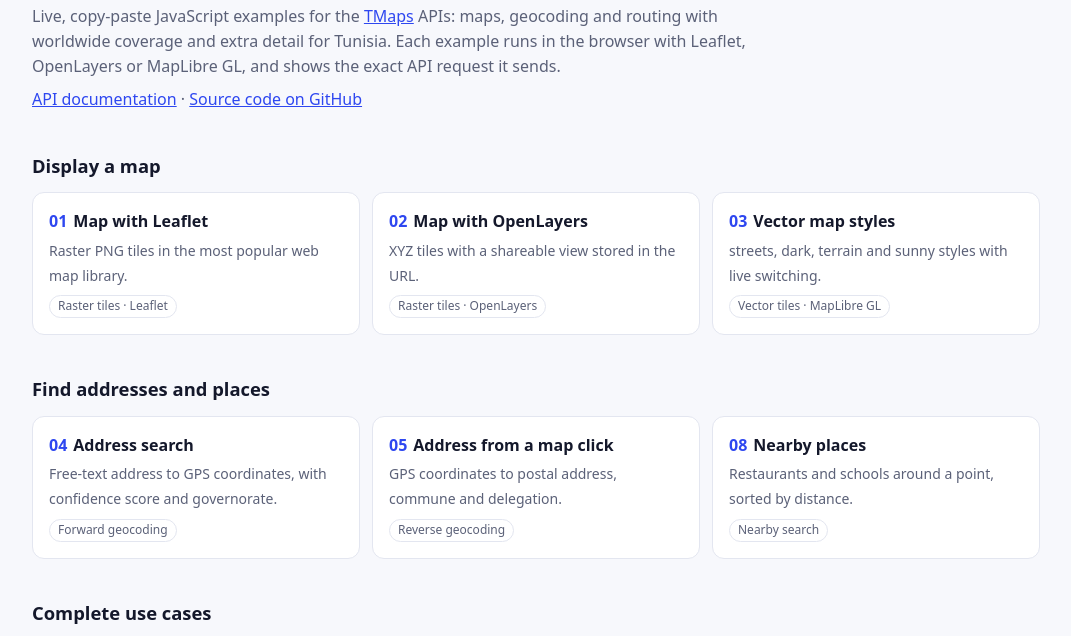
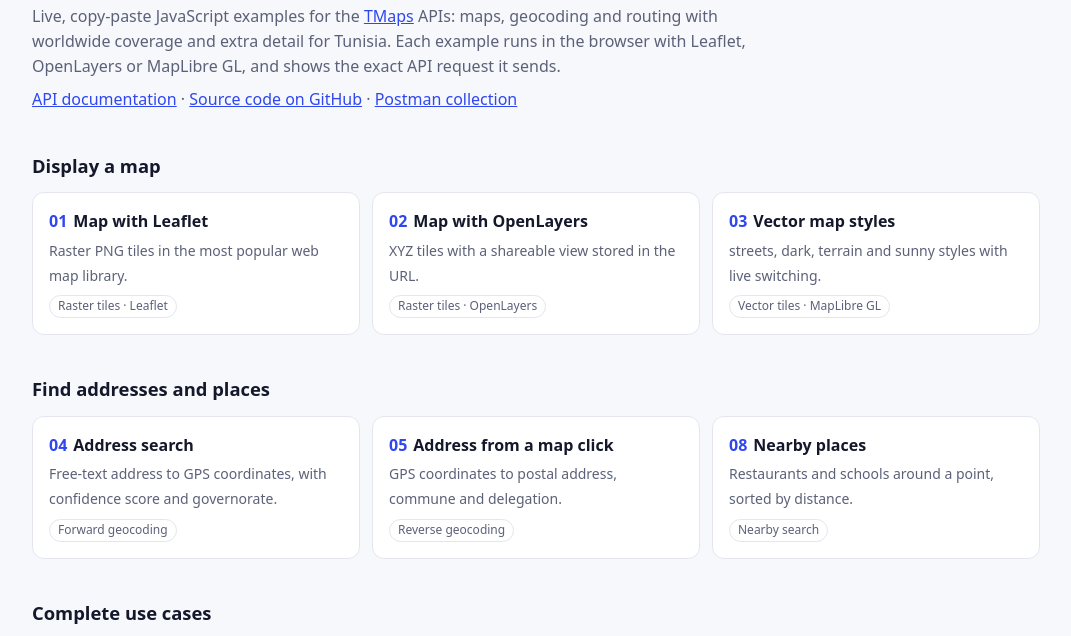
Before and after one commit to tmaps-tn/tmaps-snippets, a plain HTML site: page demos/index.html in a window 1280 px wide. Shown: the part 90-726 px from the top of the page, without its empty margins (104-1175 px from the left). Drawn offline with Linux system fonts and the light colour scheme.

Commit message:
Link the public Postman workspace and add a Run in Postman button

```diff
--- a/demos/index.html
+++ b/demos/index.html
@@ -86,7 +86,7 @@
   <main>
     <h1>TMaps API Examples</h1>
     <p class="lead">Live, copy-paste JavaScript examples for the <a href="https://www.tmaps.tn">TMaps</a> APIs: maps, geocoding and routing with worldwide coverage and extra detail for Tunisia. Each example runs in the browser with Leaflet, OpenLayers or MapLibre GL, and shows the exact API request it sends.</p>
-    <p class="lead"><a href="https://www.tmaps.tn/documentation">API documentation</a> · <a href="https://github.com/tmaps-tn/tmaps-snippets">Source code on GitHub</a></p>
+    <p class="lead"><a href="https://www.tmaps.tn/documentation">API documentation</a> · <a href="https://github.com/tmaps-tn/tmaps-snippets">Source code on GitHub</a> · <a href="https://www.postman.com/tmapstn-6735293/tmaps-api">Postman collection</a></p>
 
     <h2>Display a map</h2>
     <ul class="cards">
--- a/demos/llms.txt
+++ b/demos/llms.txt
@@ -32,3 +32,4 @@
 - [Authentication and authorized domains](https://www.tmaps.tn/documentation/authentication)
 - [Error codes](https://www.tmaps.tn/documentation/errors)
 - [Source code on GitHub](https://github.com/tmaps-tn/tmaps-snippets)
+- [Postman collection (public workspace)](https://www.postman.com/tmapstn-6735293/tmaps-api): tiles, forward and reverse geocoding, nearby search, with example responses and tests.
```
Also changed, not shown: README.md, postman/README.md.
